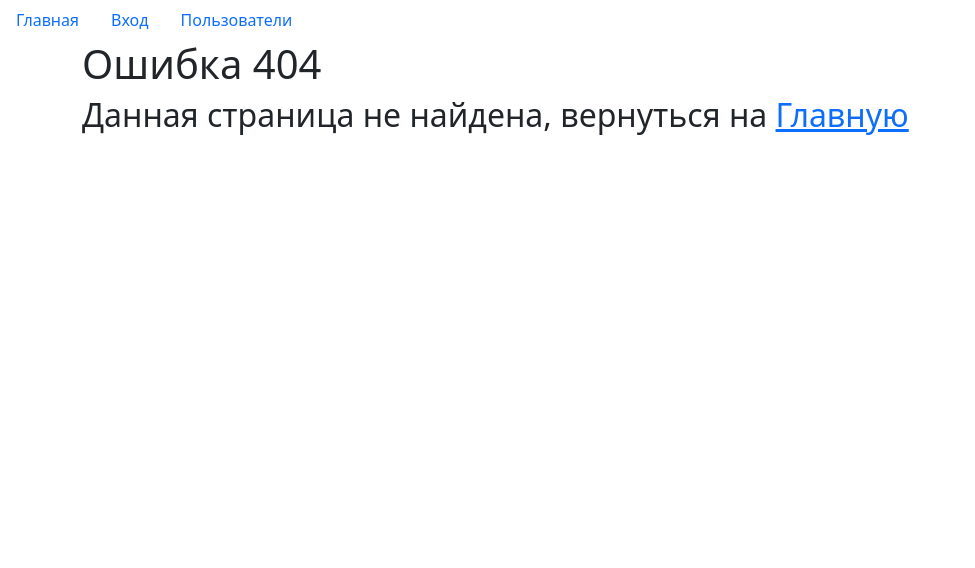
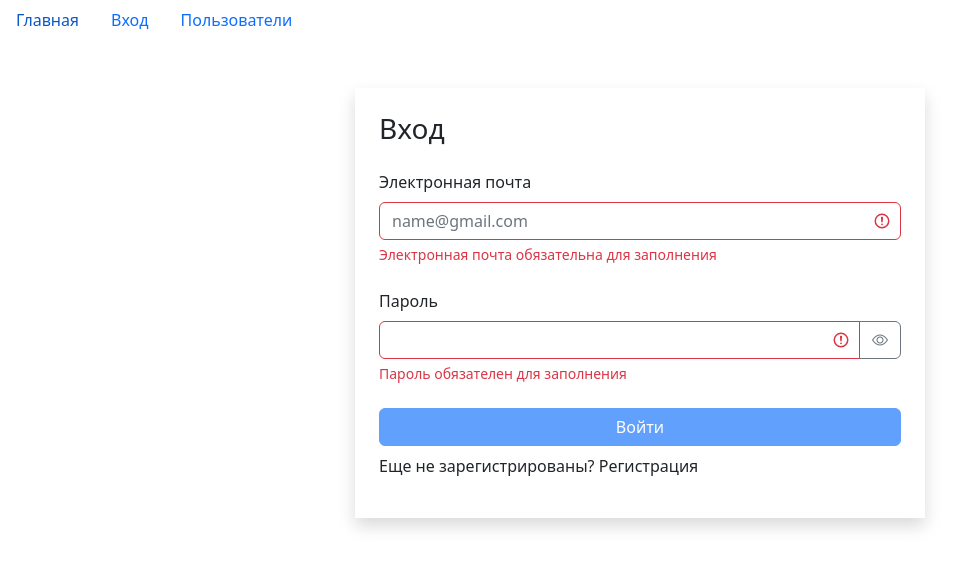
Before and after one commit to Alextxnk/React-app-fast-company, a React (Create React App) app: page /login/1 in a window 1280 px wide. Before the commit this address had no page. Shown: the top 568 px of the page, without its empty margins (0-975 px from the left). Built offline with nearby package versions, Linux system fonts and the light colour scheme.

Commit message:
add new components

```diff
--- a/src/app/App.js
+++ b/src/app/App.js
@@ -13,7 +13,7 @@ function App () {
          <NavBar />
          <Routes>
             <Route path='/' element={<Main />} />
-            <Route path='/login' element={<Login />} />
+            <Route path='/login/:type?' element={<Login />} />
             <Route path='/users/:userId?' element={<Users />} />
             <Route path='*' element={<NotFound />} />
          </Routes>
--- a/src/app/components/ui/loginForm.jsx
+++ b/src/app/components/ui/loginForm.jsx
@@ -56,11 +56,7 @@ const LoginForm = () => {
    };
 
    return (
-      <div className='container mt-5'>
-         <div className='row'>
-            <div className='col-md-6 offset-md-3 shadow p-4'>
-               <h3 className='mb-4'>Вход</h3>
-               <form onSubmit={handleSubmit}>
+      <form onSubmit={handleSubmit} className='mb-2'>
          <TextField
             label='Электронная почта'
             name='email'
@@ -85,9 +81,6 @@ const LoginForm = () => {
             Войти
          </button>
       </form>
-            </div>
-         </div>
-      </div>
    );
 };
 
--- /dev/null
+++ b/src/app/components/ui/registerForm.jsx
@@ -0,0 +1,9 @@
+import React from 'react';
+
+const RegisterForm = () => {
+   return (
+      <h1>Register form</h1>
+   );
+};
+
+export default RegisterForm;
--- a/src/app/layouts/login.jsx
+++ b/src/app/layouts/login.jsx
@@ -1,8 +1,42 @@
-import React from 'react';
+import React, { useState } from 'react';
 import LoginForm from '../components/ui/loginForm';
+import { useParams } from 'react-router-dom';
+import RegisterForm from '../components/ui/registerForm';
 
 const Login = () => {
-   return <LoginForm />;
+   const { type } = useParams();
+   const [formType, setFormType] = useState(
+      type === 'register' ? type : 'login'
+   );
+
+   const toggleFormType = () => {
+      setFormType(prevState => prevState === 'register' ? 'login' : 'register');
+   };
+
+   return (
+      <div className='container mt-5'>
+         <div className='row'>
+            <div className='col-md-6 offset-md-3 shadow p-4'>
+               <h3 className='mb-4'>
+                  {formType === 'register' ? 'Регистрация' : 'Вход'}
+               </h3>
+               {formType === 'register'
+                  ? (
+                     <>
+                        <RegisterForm />
+                        <p>Уже есть аккаунт? <a role='button' onClick={toggleFormType}>Войти</a></p>
+                     </>
+                  )
+                  : (
+                     <>
+                        <LoginForm />
+                        <p>Еще не зарегистрированы? <a role='button' onClick={toggleFormType}>Регистрация</a></p>
+                     </>
+                  )}
+            </div>
+         </div>
+      </div>
+   );
 };
 
 export default Login;
```
Also changed, not shown: .eslintrc.js. Lines whose indentation alone changed are shown as unchanged.
